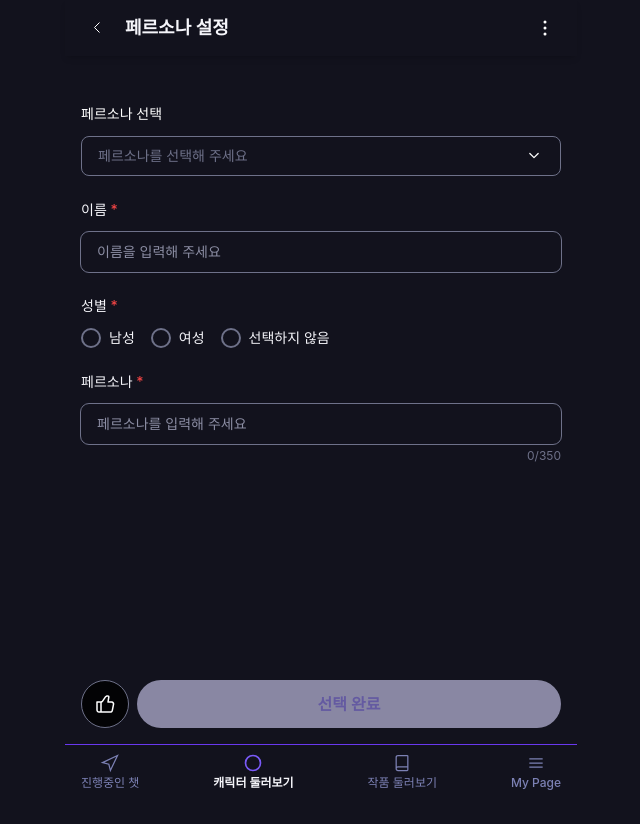
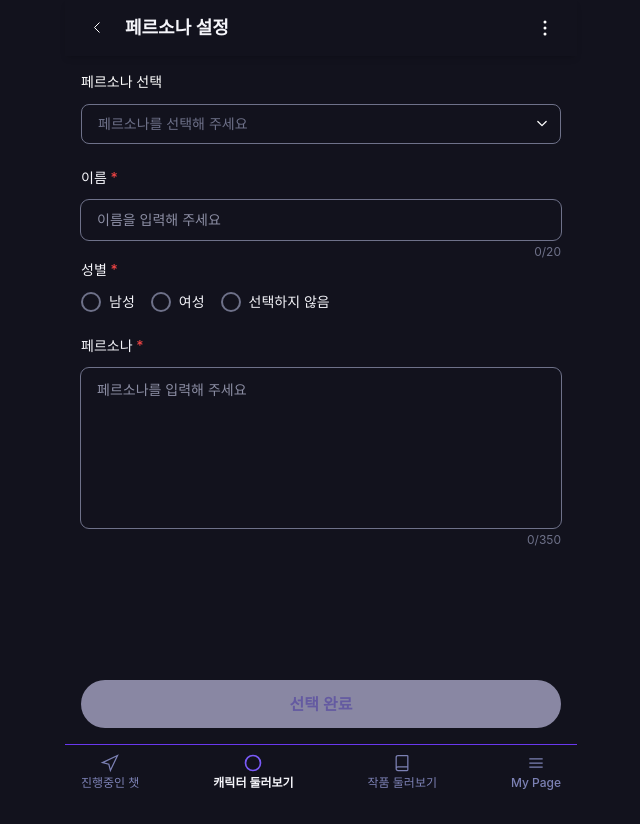
Before and after one commit to irenee-14/This-is-the-first-lesson, a React (Vite) app in the folder frontend/: page /personas in a window 1280 px wide. Shown: the whole page, without its empty margins (319-959 px from the left). After the commit the page ends 800 px from the top, so only its background shows below. Built offline with nearby package versions, Linux system fonts and the light colour scheme; a web font is replaced by a local one.

Commit message:
style: css 수정

```diff
--- a/frontend/package.json
+++ b/frontend/package.json
@@ -29,7 +29,8 @@
     "tailwind-merge": "^3.3.1",
     "tailwind-scrollbar-hide": "^4.0.0",
     "tailwindcss-animate": "^1.0.7",
-    "typescript": "5.2"
+    "typescript": "5.2",
+    "zustand": "^5.0.8"
   },
   "devDependencies": {
     "@eslint/js": "^9.9.0",
--- a/frontend/src/App.tsx
+++ b/frontend/src/App.tsx
@@ -49,7 +49,7 @@ function DebugFlow() {
 function App() {
   return (
     <main className="min-h-screen w-full max-w-sm md:max-w-md lg:max-w-lg mx-auto flex-1">
-      <DebugFlow />;
+      <DebugFlow />
       <RouterProvider router={router} />
     </main>
   );
--- a/frontend/src/components/ui/Dropdown.tsx
+++ b/frontend/src/components/ui/Dropdown.tsx
@@ -55,7 +55,7 @@ const Dropdown: React.FC<DropdownProps> = ({
             <div
               ref={buttonRef}
               onClick={() => setIsOpen((prev) => !prev)}
-              className="self-stretch px-4 h-10 bg-indigoGray-black rounded-lg border border-gray-500 inline-flex justify-center items-center gap-2.5 cursor-pointer w-full"
+              className="self-stretch pl-4 pr-2  h-10 bg-indigoGray-black rounded-lg border border-gray-500 inline-flex justify-center items-center gap-2.5 cursor-pointer w-full"
             >
               <div
                 className={`flex-1 justify-start text-sm font-normal leading-tight ${
--- a/frontend/src/components/ui/FloatingButton.tsx
+++ b/frontend/src/components/ui/FloatingButton.tsx
@@ -29,6 +29,7 @@ export interface FloatingButtonProps
   onInputSubmit?: (value: string) => void;
   placeholder?: string;
   buttonlabel?: string;
+  like?: boolean;
   disabled?: boolean;
 }
 
@@ -37,6 +38,7 @@ const FloatingButton = React.forwardRef<HTMLDivElement, FloatingButtonProps>(
     {
       className,
       variant = "chat",
+      like = false,
       onChatClick,
       onInputSubmit,
       placeholder = "Text",
@@ -68,6 +70,7 @@ const FloatingButton = React.forwardRef<HTMLDivElement, FloatingButtonProps>(
         >
           <div className="w-full h-full flex items-center gap-2 px-4">
             {/* Icon Button */}
+            {like && (
               <button
                 onClick={onChatClick}
                 className="w-12 h-12 rounded-full bg-black bg-opacity-80 border border-gray-500 flex items-center justify-center transition-colors duration-200 hover:bg-opacity-90"
@@ -77,6 +80,7 @@ const FloatingButton = React.forwardRef<HTMLDivElement, FloatingButtonProps>(
               >
                 <LikeIcon className="w-6 h-6 text-white" />
               </button>
+            )}
 
             {/* Main Button */}
             <Button
--- a/frontend/src/components/ui/TextField.tsx
+++ b/frontend/src/components/ui/TextField.tsx
@@ -9,8 +9,8 @@ export interface TextFieldProps extends Omit<InputProps, "className"> {
   helperText?: string;
   errorText?: string;
   maxLength?: number;
+  inputHeight?: "md" | "lg";
   className?: string;
-  isLength?: boolean;
 }
 
 const TextField = React.forwardRef<HTMLInputElement, TextFieldProps>(
@@ -21,8 +21,8 @@ const TextField = React.forwardRef<HTMLInputElement, TextFieldProps>(
       helperText,
       errorText,
       maxLength,
+      inputHeight,
       className,
-      isLength = false,
       value = "",
       ...props
     },
@@ -44,12 +44,12 @@ const TextField = React.forwardRef<HTMLInputElement, TextFieldProps>(
             value={value}
             variant="outlinedGray500"
             shape="square"
+            inputHeight={inputHeight}
             textColor="white"
             maxLength={maxLength}
             {...props}
           />
 
-          {isLength && (
           <div className="flex justify-between items-center">
             <span className="text-gray-500 text-xs">
               {errorText || helperText || ""}
@@ -60,7 +60,6 @@ const TextField = React.forwardRef<HTMLInputElement, TextFieldProps>(
               </span>
             )}
           </div>
-          )}
         </div>
       </div>
     );
--- a/frontend/src/components/ui/input.tsx
+++ b/frontend/src/components/ui/input.tsx
@@ -18,29 +18,38 @@ const inputVariants = cva("input-base", {
       rounded: "input-rounded",
       square: "input-square",
     },
+    inputHeight: {
+      md: "",
+      lg: "input-textarea",
+    },
   },
   defaultVariants: {
     variant: "filled",
     textColor: "gray",
     shape: "rounded",
+    inputHeight: "md",
   },
 });
 
 export interface InputProps
-  extends React.InputHTMLAttributes<HTMLInputElement>,
+  extends Omit<React.InputHTMLAttributes<HTMLInputElement>, "size">,
     VariantProps<typeof inputVariants> {
   leftIcon?: React.ReactNode;
   rightIcon?: React.ReactNode;
   onRightIconClick?: () => void;
 }
 
-const Input = React.forwardRef<HTMLInputElement, InputProps>(
+const Input = React.forwardRef<
+  HTMLInputElement | HTMLTextAreaElement,
+  InputProps
+>(
   (
     {
       className,
       variant,
       textColor,
       shape,
+      inputHeight,
       leftIcon,
       rightIcon,
       onRightIconClick,
@@ -48,22 +57,36 @@ const Input = React.forwardRef<HTMLInputElement, InputProps>(
     },
     ref
   ) => {
+    const isTextarea = inputHeight === "lg";
+
     return (
       <div
-        className={cn(inputVariants({ variant, textColor, shape, className }))}
+        className={cn(
+          inputVariants({ variant, textColor, shape, inputHeight }),
+          className
+        )}
       >
-        {leftIcon && (
-          <div className="w-5 h-5 flex items-center input-icon">{leftIcon}</div>
+        {leftIcon && <div className="input-icon">{leftIcon}</div>}
+
+        {isTextarea ? (
+          <textarea
+            ref={ref as React.Ref<HTMLTextAreaElement>}
+            {...(props as React.TextareaHTMLAttributes<HTMLTextAreaElement>)}
+            className="input-field input-field-textarea"
+          />
+        ) : (
+          <input
+            ref={ref as React.Ref<HTMLInputElement>}
+            {...(props as React.InputHTMLAttributes<HTMLInputElement>)}
+            className="input-field"
+          />
         )}
-        <input
-          ref={ref}
-          {...props}
-          className="flex-1 bg-transparent focus:outline-none"
-        />
+
         {rightIcon && (
           <button
+            type="button"
             onClick={onRightIconClick}
-            className="w-5 h-5 flex items-center input-icon"
+            className="input-icon input-icon-button"
           >
             {rightIcon}
           </button>
--- a/frontend/src/pages/CharacterDetailPage.tsx
+++ b/frontend/src/pages/CharacterDetailPage.tsx
@@ -256,7 +256,11 @@ export default function CharacterDetailPage() {
       </div>
 
       {/* Floating Button */}
-      <FloatingButton variant="chat" onChatClick={handleChatClick} />
+      <FloatingButton
+        variant="chat"
+        like={true}
+        onChatClick={handleChatClick}
+      />
 
       {/* Bottom Navigation */}
       <BottomNav />
--- a/frontend/src/pages/Personas.tsx
+++ b/frontend/src/pages/Personas.tsx
@@ -6,19 +6,59 @@ import TextField from "@/components/ui/TextField";
 import RadioGroup from "@/components/ui/RadioGroup";
 import type { RadioGroupOption } from "@/components/ui/RadioGroup";
 import FloatingButton from "@/components/ui/FloatingButton";
+import { useFlowStore } from "@/stores/useFlowStore";
+
+interface PersonaOption {
+  id: string;
+  name: string;
+  gender: string;
+  description: string;
+  label: string;
+}
 
 const Personas: React.FC = () => {
+  const { setPersonaData } = useFlowStore();
   const [selectedPersona, setSelectedPersona] = useState("");
   const [name, setName] = useState("");
   const [gender, setGender] = useState("");
   const [personaDescription, setPersonaDescription] = useState("");
 
-  const personaOptions = [
-    "페르소나 1",
-    "페르소나 2",
-    "페르소나 3",
-    "페르소나 4",
+  const personaData: PersonaOption[] = [
+    {
+      id: "persona_1",
+      name: "지민",
+      gender: "female",
+      description:
+        "밝고 활발한 성격으로 새로운 경험을 즐기는 대학생입니다. 친구들과 함께하는 시간을 소중히 여기며, 항상 긍정적인 에너지로 주변을 밝게 만듭니다.",
+      label: "활발한 대학생 지민",
+    },
+    {
+      id: "persona_2",
+      name: "준호",
+      gender: "male",
+      description:
+        "조용하고 신중한 성격의 회사원입니다. 책 읽기를 좋아하며, 깊이 있는 대화를 나누는 것을 선호합니다. 계획적이고 책임감이 강합니다.",
+      label: "신중한 회사원 준호",
+    },
+    {
+      id: "persona_3",
+      name: "수연",
+      gender: "female",
+      description:
+        "창의적이고 예술적 감각이 뛰어난 디자이너입니다. 자유로운 영혼으로 새로운 아이디어를 끊임없이 추구하며, 감성적이고 섬세한 면이 있습니다.",
+      label: "창의적인 디자이너 수연",
+    },
+    {
+      id: "persona_4",
+      name: "태현",
+      gender: "male",
+      description:
+        "리더십이 강하고 목표 지향적인 성격의 사업가입니다. 도전을 두려워하지 않으며, 팀을 이끌어가는 카리스마가 있습니다. 결과 중심적이고 추진력이 뛰어납니다.",
+      label: "카리스마 있는 사업가 태현",
+    },
   ];
+
+  const personaOptions = personaData.map((persona) => persona.label);
 
   const genderOptions: RadioGroupOption[] = [
     { value: "male", label: "남성" },
@@ -26,13 +66,35 @@ const Personas: React.FC = () => {
     { value: "none", label: "선택하지 않음" },
   ];
 
+  // 페르소나 선택 시 자동으로 정보 불러오기
+  const handlePersonaSelect = (selectedLabel: string) => {
+    setSelectedPersona(selectedLabel);
+
+    const selectedPersonaData = personaData.find(
+      (persona) => persona.label === selectedLabel
+    );
+    if (selectedPersonaData) {
+      setName(selectedPersonaData.name);
+      setGender(selectedPersonaData.gender);
+      setPersonaDescription(selectedPersonaData.description);
+    }
+  };
+
   const handleComplete = () => {
-    console.log("Selection completed:", {
-      selectedPersona,
+    const selectedPersonaData = personaData.find(
+      (persona) => persona.label === selectedPersona
+    );
+    if (selectedPersonaData) {
+      const personaInfo = {
+        id: selectedPersonaData.id,
         name,
         gender,
-      personaDescription,
-    });
+        description: personaDescription,
+      };
+
+      setPersonaData(personaInfo);
+      console.log("Selection completed:", personaInfo);
+    }
   };
 
   return (
@@ -41,18 +103,19 @@ const Personas: React.FC = () => {
       <Header variant="withText" title="페르소나 설정" />
 
       {/* Main Content */}
-      <div className="pt-20 pb-36 px-4">
-        <div className="flex flex-col gap-6">
+      <div className="pt-14 pb-36">
+        <div className="flex flex-col p-4">
           {/* Persona Selection Dropdown */}
           <Dropdown
             label="페르소나 선택"
             buttonlabel="페르소나를 선택해 주세요"
             items={personaOptions}
             value={selectedPersona}
-            onChange={setSelectedPersona}
+            onChange={handlePersonaSelect}
           />
 
           {/* Name Input */}
+          <div className="pt-6">
             <TextField
               label="이름"
               required
@@ -61,7 +124,7 @@ const Personas: React.FC = () => {
               onChange={(e) => setName(e.target.value)}
               maxLength={20}
             />
-
+          </div>
           {/* Gender Selection */}
           <RadioGroup
             label="성별"
@@ -72,24 +135,26 @@ const Personas: React.FC = () => {
           />
 
           {/* Persona Description */}
+          <div className="pt-6">
             <TextField
+              inputHeight="lg"
               label="페르소나"
               required
               placeholder="페르소나를 입력해 주세요"
               value={personaDescription}
               onChange={(e) => setPersonaDescription(e.target.value)}
               maxLength={350}
-            isLength={true}
             />
+          </div>
         </div>
       </div>
 
       {/* Floating Button */}
       <FloatingButton
-        onChatClick={() => console.log("Chat button clicked")}
+        onChatClick={handleComplete}
         onInputSubmit={(value) => console.log("Input submitted:", value)}
         buttonlabel="선택 완료"
-        disabled={!selectedPersona || !name || !gender || !personaDescription}
+        disabled={!name || !gender || !personaDescription}
       />
       {/* Bottom Navigation */}
       <BottomNav />
--- a/frontend/src/stores/useFlowStore.tsx
+++ b/frontend/src/stores/useFlowStore.tsx
@@ -1,13 +1,22 @@
 // src/stores/flowStore.ts
 import { create } from "zustand";
+
+interface PersonaData {
+  id: string;
+  name: string;
+  gender: string;
+  description: string;
+}
 
 interface FlowState {
   selectedCharacterId: string | null;
   selectedBackgroundId: string | null;
   personaId: string | null;
+  selectedPersonaData: PersonaData | null;
   setCharacter: (id: string) => void;
   setBackground: (id: string) => void;
   setPersona: (id: string) => void;
+  setPersonaData: (persona: PersonaData) => void;
   resetFlow: () => void;
 }
 
@@ -15,13 +24,17 @@ export const useFlowStore = create<FlowState>((set) => ({
   selectedCharacterId: null,
   selectedBackgroundId: null,
   personaId: null,
+  selectedPersonaData: null,
   setCharacter: (id) => set({ selectedCharacterId: id }),
   setBackground: (id) => set({ selectedBackgroundId: id }),
   setPersona: (id) => set({ personaId: id }),
+  setPersonaData: (persona) =>
+    set({ selectedPersonaData: persona, personaId: persona.id }),
   resetFlow: () =>
     set({
       selectedCharacterId: null,
       selectedBackgroundId: null,
       personaId: null,
+      selectedPersonaData: null,
     }),
 }));
--- a/frontend/src/styles/components/input.css
+++ b/frontend/src/styles/components/input.css
@@ -1,5 +1,5 @@
 .input-base {
-  @apply w-full h-10 px-4 py-2.5 inline-flex items-center gap-1 text-sm font-normal leading-tight
+  @apply w-full h-10 px-4 py-3 inline-flex items-center gap-1 text-sm font-normal leading-tight
          focus:outline-none disabled:cursor-not-allowed disabled:opacity-50;
 }
 
@@ -30,10 +30,28 @@
   @apply rounded-lg;
 }
 
-/* Icon colors - match placeholder color */
+/* Height variant for textarea */
+.input-textarea {
+  @apply h-40 items-start;
+}
+
+/* Input field  */
+.input-field {
+  @apply flex-1 text-sm bg-transparent focus:outline-none align-top;
+}
+.input-field-textarea {
+  @apply h-full resize-none;
+}
+
+/* Icon  */
 .input-icon {
-  @apply text-gray-500;
+  @apply w-5 h-5 flex items-center text-gray-500;
 }
+.input-icon-button {
+  @apply cursor-pointer hover:opacity-80 transition-opacity;
+}
+
+/* Icon color inheritance from text color */
 .input-text-white .input-icon {
   @apply text-gray-200;
 }
```
Lines whose indentation alone changed are shown as unchanged.
